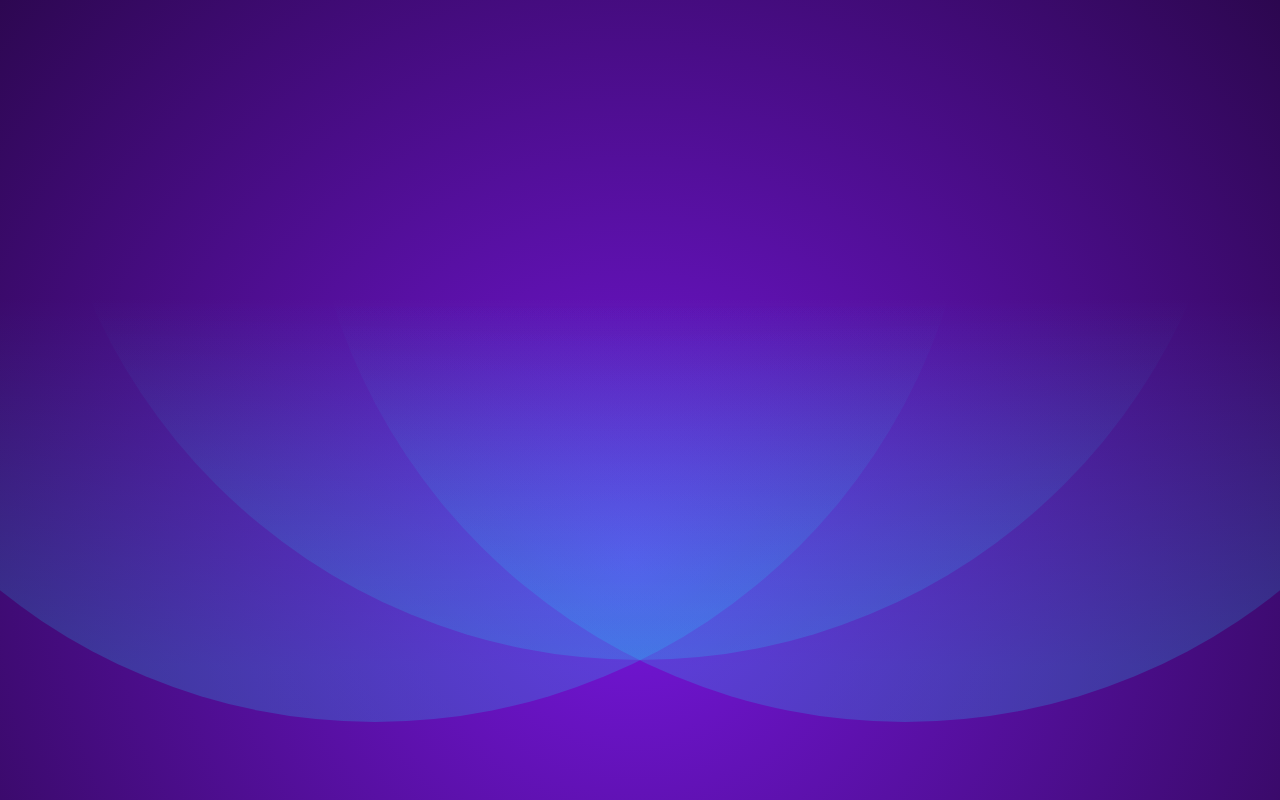
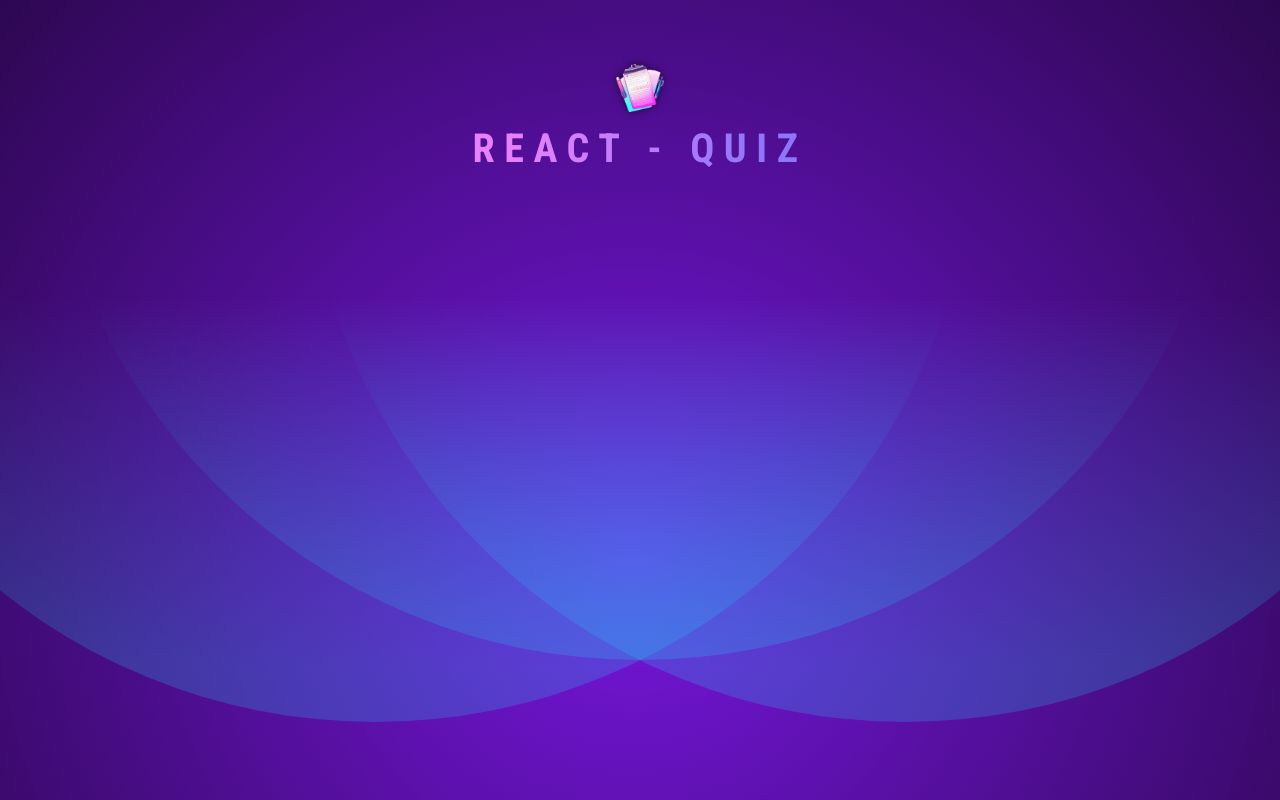
Before and after one commit to Joao4569/udemy-react-quizz-app-walkthrough, a React (Vite) app: page / in a window 1280 px wide. Built offline with nearby package versions, Linux system fonts and the light colour scheme.

Commit message:
feat: Create and add Header component to App component.

```diff
--- a/src/App.jsx
+++ b/src/App.jsx
@@ -1,3 +1,9 @@
-function App() {}
+import Header from "./components/Header";
+
+function App() {
+  return (
+    <Header />
+  );
+}
 
 export default App;
--- /dev/null
+++ b/src/components/Header.jsx
@@ -0,0 +1,10 @@
+import logoImg from '../assets/quiz-logo.png';
+
+export default function Header() {
+	return (
+		<header>
+			<img src={logoImg} alt="Quiz logo" />
+			<h1>React - Quiz</h1>
+		</header>
+	);
+}
```
Also changed, not shown: src/components/Quiz.jsx (added).
